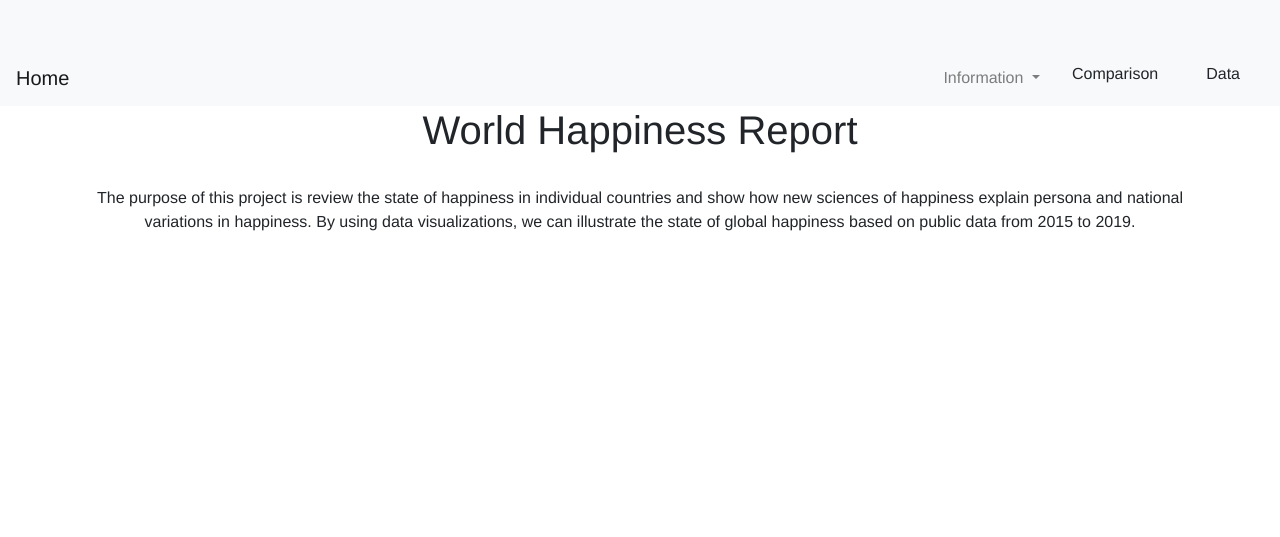
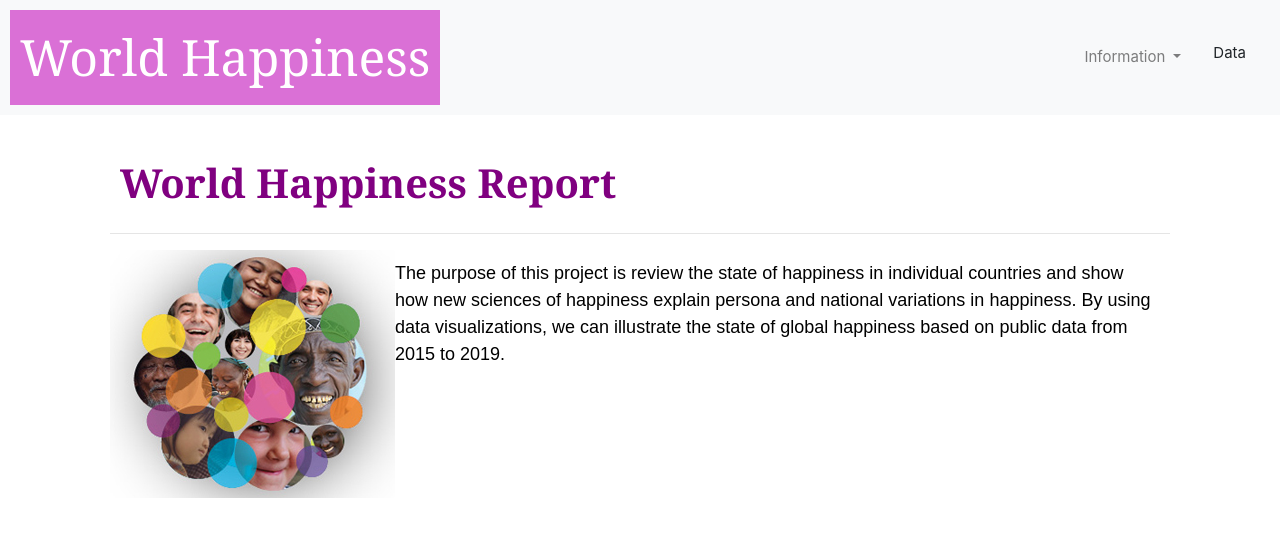
Before and after one commit to eddiexunyc/World_Happiness_Report_2020, a Flask app: page / in a window 1280 px wide. Shown: the top 537 px of the page. Run offline with Flask 2, Linux system fonts and the light colour scheme; some libraries are stand-ins or nearby versions.

Commit message:
updated home.html and changed style.css to home.css

```diff
--- a/templates/style.css
+++ b/templates/home.css
@@ -40,7 +40,7 @@
 }
 
 body{
-    background-color: lightgray;
+    background-color: white;
 }
 
 .row{
--- a/templates/home.html
+++ b/templates/home.html
@@ -13,13 +13,13 @@
   <script src="https://cdnjs.cloudflare.com/ajax/libs/popper.js/1.14.7/umd/popper.min.js" integrity="sha384-UO2eT0CpHqdSJQ6hJty5KVphtPhzWj9WO1clHTMGa3JDZwrnQq4sF86dIHNDz0W1" crossorigin="anonymous"></script>
   <script src="https://stackpath.bootstrapcdn.com/bootstrap/4.3.1/js/bootstrap.min.js" integrity="sha384-JjSmVgyd0p3pXB1rRibZUAYoIIy6OrQ6VrjIEaFf/nJGzIxFDsf4x0xIM+B07jRM" crossorigin="anonymous"></script>
 
-  <link rel="stylesheet" href="style.css">
+  <link rel="stylesheet" href="home.css">
 </head>
 
 <body>
   <div class = "navigation">
         <nav class="navbar navbar-expand-lg navbar-light bg-light">
-            <a class="navbar-brand" href="home.html">Home</a>
+            <a class="navbar-brand" href="home.html">World Happiness</a>
             <button class="navbar-toggler" type="button" data-toggle="collapse" data-target="#navbarSupportedContent" aria-controls="navbarSupportedContent" aria-expanded="false" aria-label="Toggle navigation">
               <span class="navbar-toggler-icon"></span>
             </button>
@@ -37,9 +37,6 @@
                   </div>
                 </li>
                 <li class = "nav-item">
-                    <a class="dropdown-item" href="">Comparison</a>
-                </li>
-                <li class = "nav-item">
                     <a class="dropdown-item" href="">Data</a>
                 </li>
               </ul>
@@ -48,14 +45,25 @@
   </div>
 
   <div class = "container">
+    <div class ="row">
+      <div class = "col-xl-12">
+        <div class = "col-md-12">
+          <br>
             <div class = "h1">World Happiness Report</div>
-    <br>
+              <hr>
+              <img src="world-happiness-news.jpg" class="vizualization rounded float-left" alt="From World Happiness Report 2012">
               <p>
                 The purpose of this project is review the state of happiness in individual countries
                 and show how new sciences of happiness explain persona and national variations in happiness. By using data visualizations,
                 we can illustrate the state of global happiness based on public data from 2015 to 2019.
               </p>
             </div>
+        </div>
+
+      </div>
+
+    </div>
+
 
 
 </body>
```
Also changed, not shown: templates/world-happiness-news.jpg (added). Lines whose indentation alone changed are shown as unchanged.
